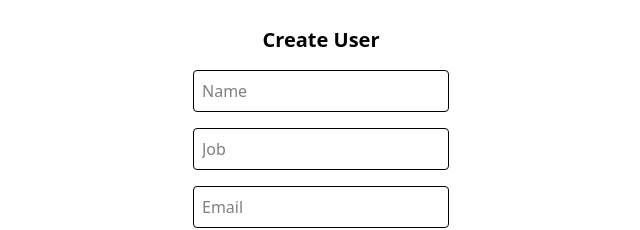
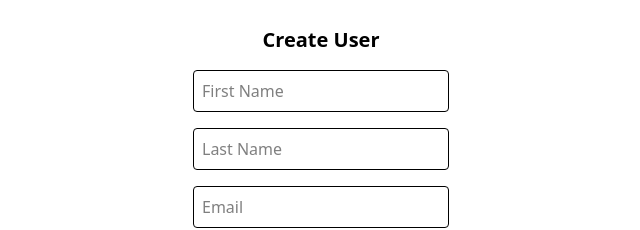
Before and after one commit to talhaamin4192/FetchAPI, a React (Vite) app: page / in a window 1280 px wide. Shown: the part 176-406 px from the top of the page, without its empty margins (319-959 px from the left). Built offline with nearby package versions, Linux system fonts and the light colour scheme; no server answers.

Commit message:
updated Placeholder's text

```diff
--- a/src/components/Api.jsx
+++ b/src/components/Api.jsx
@@ -110,14 +110,14 @@ const Api = () => {
         <form onSubmit={handleSubmit} className="flex flex-col gap-4">
           <input
             type="text"
-            placeholder="Name"
+            placeholder="First Name"
             value={user.name}
             onChange={(e) => setUser({ ...user, name: e.target.value })}
             className="border p-2 rounded w-64"
           />
           <input
             type="text"
-            placeholder="Job"
+            placeholder="Last Name"
             value={user.job}
             onChange={(e) => setUser({ ...user, job: e.target.value })}
             className="border p-2 rounded w-64"
@@ -142,14 +142,14 @@ const Api = () => {
           <form onSubmit={handleUpdate} className="flex flex-col gap-4">
             <input
               type="text"
-              placeholder="Name"
+              placeholder="First Name"
               value={editUser.first_name}
               onChange={(e) => setEditUser({ ...editUser, first_name: e.target.value })}
               className="border p-2 rounded w-64"
             />
             <input
               type="text"
-              placeholder="Job"
+              placeholder="Last Name"
               value={editUser.last_name}
               onChange={(e) => setEditUser({ ...editUser, last_name: e.target.value })}
               className="border p-2 rounded w-64"
```
